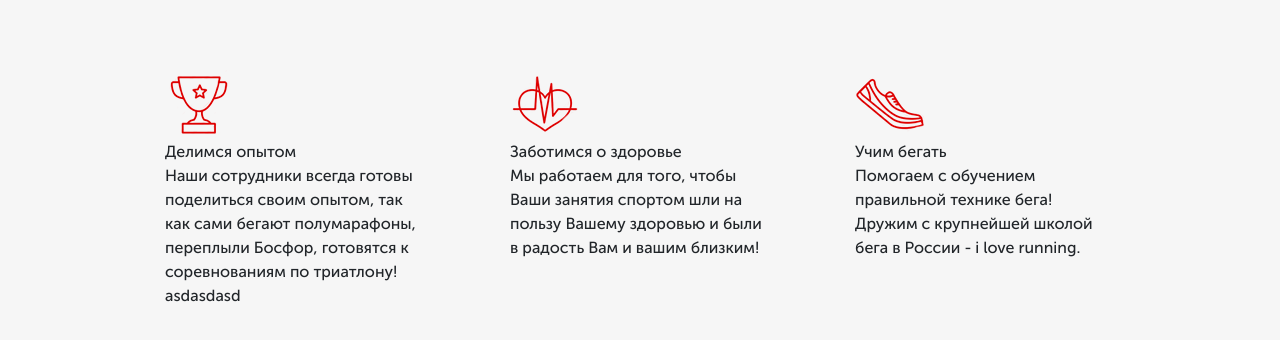
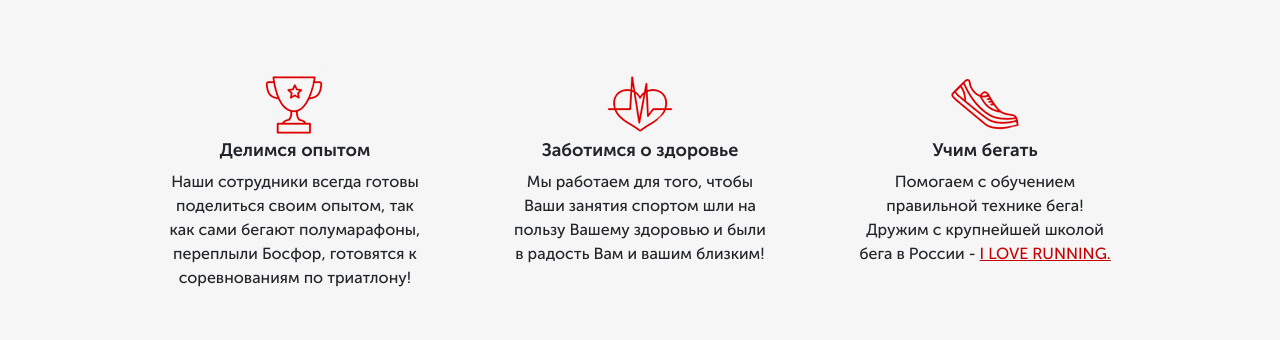
Before and after one commit to VladBolofinov/PROJECT_PULSOMETR, a website: page src/index.html in a window 1280 px wide. Shown: the part 804-1144 px from the top of the page. Drawn offline with Linux system fonts and the light colour scheme.

Commit message:
second_block_done

```diff
--- a/src/index.html
+++ b/src/index.html
@@ -59,27 +59,27 @@
             <div class="advantages__icons">
                 <div class="advantages__icon">
                     <img src="icons/advantages/cup.png" alt="cup">
-                    <div class="advantages__icon__header">Делимся опытом</div>
+                    <h2 class="advantages__icon__header">Делимся опытом</h2>
                     <div class="advantages__icon__descr">Наши сотрудники всегда готовы
                     поделиться своим опытом, так как сами бегают полумарафоны,
                     переплыли Босфор, готовятся к соревнованиям по триатлону!</div>
                 </div>
                 <div class="advantages__icon">
                     <img src="icons/advantages/heart.png" alt="heart">
-                    <div class="advantages__icon__header">Заботимся о здоровье</div>
+                    <h2 class="advantages__icon__header">Заботимся о здоровье</h2>
                     <div class="advantages__icon__descr">Мы работаем для того, чтобы Ваши
                         занятия спортом шли на пользу Вашему здоровью и были в радость Вам
                         и вашим близким!</div>
                 </div>
                 <div class="advantages__icon">
                     <img src="icons/advantages/shoe.png" alt="shoe">
-                    <div class="advantages__icon__header">Учим бегать</div>
+                    <h2 class="advantages__icon__header">Учим бегать</h2>
                     <div class="advantages__icon__descr">Помогаем с обучением правильной технике бега!
-                        Дружим с крупнейшей школой бега в России - <span>i love running.</span>
+                        Дружим с крупнейшей школой бега в России - <a href="#">i love running.</a>
                     </div>
                 </div>
             </div>
-            asdasdasd
+
         </div>
     </div>
 </body>
--- a/src/sass/blocks/_advantages.scss
+++ b/src/sass/blocks/_advantages.scss
@@ -12,8 +12,24 @@
             display: flex;
             justify-content: space-between;
         }
+    &__icon img {
+            display: block;
+            margin: 0 auto;
+    }
     &__icon {
         width: 260px;
+        &__header {
+            font-weight: 700;
+            font-size: 18px;
+            text-align: center;
+            }
+        &__descr a {
+            text-transform: uppercase;
+            color: $main-color;
+            }
+        &__descr {
+            text-align: center;
+            }
+
+        }
     }
-
-    }
```
Also changed, not shown: src/css/blocks/style.min.css.
